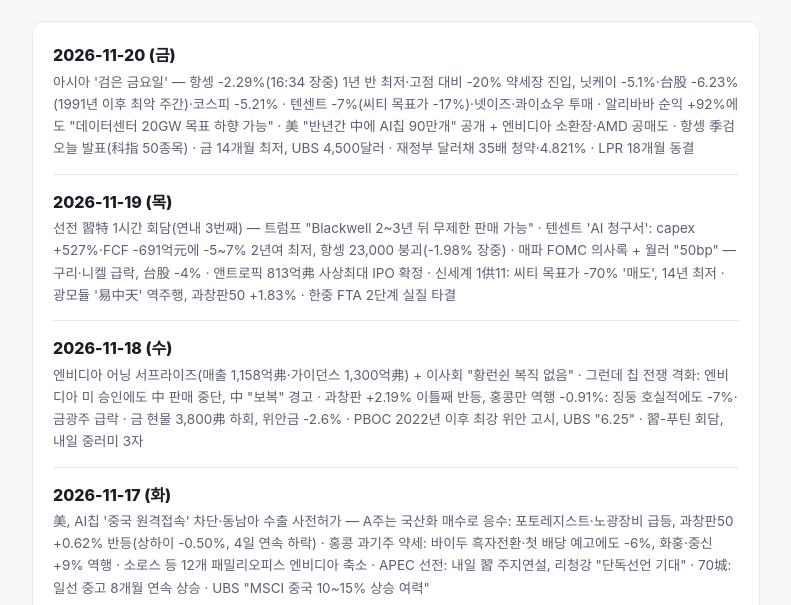
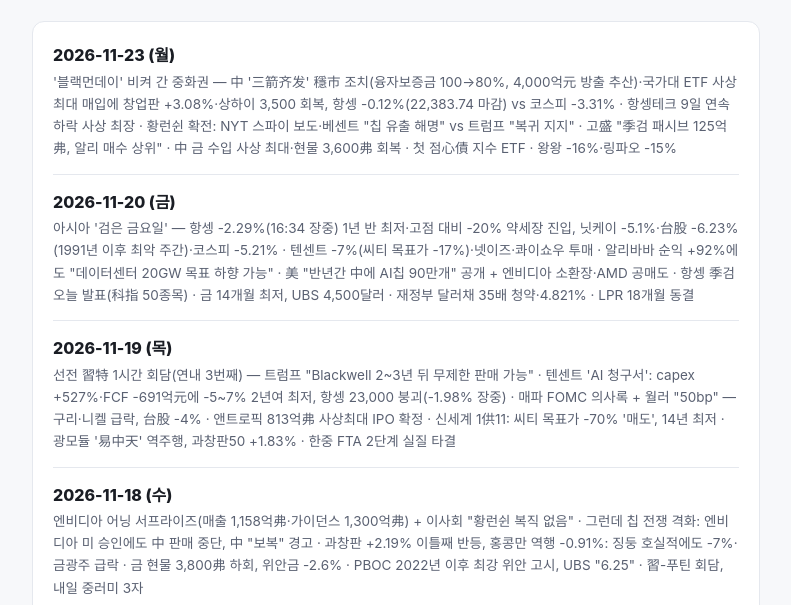
Before and after one commit to code219-linggu/china-digest, a plain HTML site: page index.html in a window 1280 px wide. Shown: the part 195-800 px from the top of the page, without its empty margins (244-1035 px from the left). Drawn offline with Linux system fonts and the light colour scheme.

Commit message:
deploy: index.html

```diff
--- a/index.html
+++ b/index.html
@@ -34,6 +34,10 @@
 
 <div class="list">
   <!-- 새 다이제스트는 이 줄 바로 아래에 추가 (최신이 위) -->
+  <a class="day" href="2026-11-23.html">
+    <div class="date">2026-11-23 (월)</div>
+    <div class="desc">'블랙먼데이' 비켜 간 중화권 — 中 '三箭齐发' 穩市 조치(융자보증금 100→80%, 4,000억元 방출 추산)·국가대 ETF 사상 최대 매입에 창업판 +3.08%·상하이 3,500 회복, 항셍 -0.12%(22,383.74 마감) vs 코스피 -3.31% · 항셍테크 9일 연속 하락 사상 최장 · 황런쉰 확전: NYT 스파이 보도·베센트 "칩 유출 해명" vs 트럼프 "복귀 지지" · 고盛 "季검 패시브 125억弗, 알리 매수 상위" · 中 금 수입 사상 최대·현물 3,600弗 회복 · 첫 점心債 지수 ETF · 왕왕 -16%·링파오 -15%</div>
+  </a>
   <a class="day" href="2026-11-20.html">
     <div class="date">2026-11-20 (금)</div>
     <div class="desc">아시아 '검은 금요일' — 항셍 -2.29%(16:34 장중) 1년 반 최저·고점 대비 -20% 약세장 진입, 닛케이 -5.1%·台股 -6.23%(1991년 이후 최악 주간)·코스피 -5.21% · 텐센트 -7%(씨티 목표가 -17%)·넷이즈·콰이쇼우 투매 · 알리바바 순익 +92%에도 "데이터센터 20GW 목표 하향 가능" · 美 "반년간 中에 AI칩 90만개" 공개 + 엔비디아 소환장·AMD 공매도 · 항셍 季검 오늘 발표(科指 50종목) · 금 14개월 최저, UBS 4,500달러 · 재정부 달러채 35배 청약·4.821% · LPR 18개월 동결</div>
```
